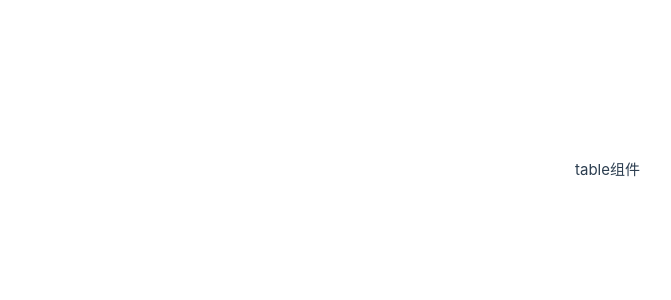
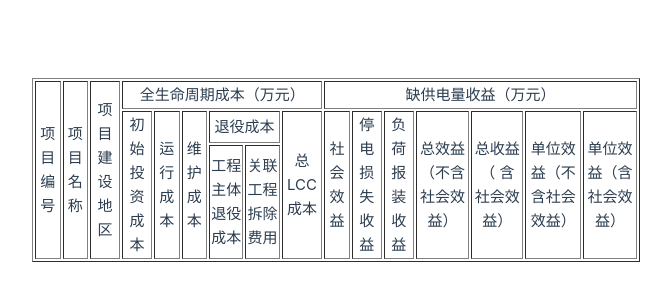
Before and after one commit to Kesonlin/vue3-ts-mydemo, a Vue app: page /table in a window 1280 px wide. Shown: the part 230-530 px from the top of the page, without its empty margins (0-671 px from the left). Built offline with nearby package versions, Linux system fonts and the light colour scheme.

Commit message:
chore: 基于ts构建项目

```diff
--- a/src/views/table/Table.vue
+++ b/src/views/table/Table.vue
@@ -1,5 +1,45 @@
 <template>
-    table组件
+    <table id="lcc-table" border="1" width="100%" height="100%">
+        <tr>
+            <th rowspan="3">项目编号</th>
+            <th rowspan="3">项目名称</th>
+            <th rowspan="3">项目建设地区</th>
+            <th colspan="6">全生命周期成本（万元）</th>
+            <th colspan="7">缺供电量收益（万元）</th>
+        </tr>
+        <tr>
+            <th rowspan="2">初始投资成本</th>
+            <th rowspan="2">运行成本</th>
+            <th rowspan="2">维护成本</th>
+            <th colspan="2">退役成本</th>
+            <th rowspan="2">总LCC成本</th>
+            <th rowspan="2">社会效益</th>
+            <th rowspan="2">停电损失收益</th>
+            <th rowspan="2">负荷报装收益</th>
+            <th rowspan="2">总效益（不含社会效益）</th>
+            <th rowspan="2">总收益（ 含社会效益）</th>
+            <th rowspan="2">单位效益（不含社会效益）</th>
+            <th rowspan="2">单位效益（含社会效益）</th>
+        </tr>
+        <tr>
+            <td>工程主体退役成本</td>
+            <td>关联工程拆除费用</td>
+        </tr>
+
+        <tr v-for="(item, index) in desserts" :key="index">
+            <th v-for="(items, index, i) in item" :key="index">
+                <template v-if="i == 0">
+                    <v-checkbox v-model="chooseId" :label="item[customValue[i]]" :value="item[customValue[i]]">
+                    </v-checkbox>
+                </template>
+                <template v-else>
+                    {{ item[customValue[i]] }}
+                </template>
+
+            </th>
+        </tr>
+
+    </table>
 </template>
 
 <script setup lang='ts'>
```
